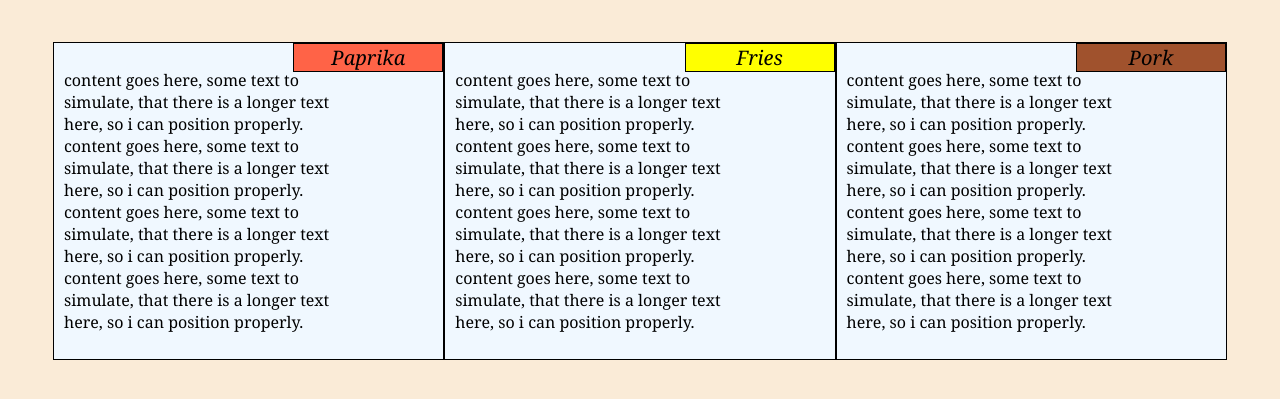
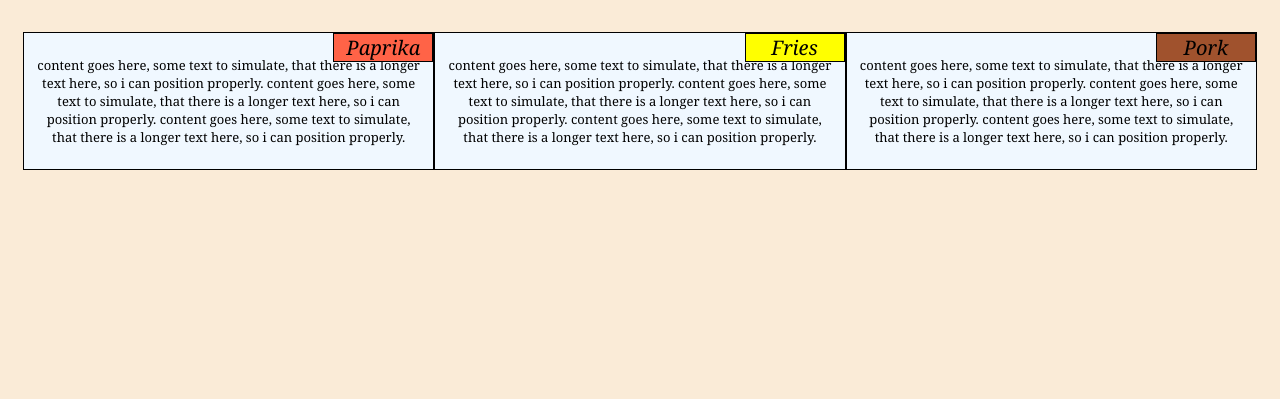
Before and after one commit to SimonNagy/coursera-module-02, a plain HTML site: page index.html in a window 1280 px wide. Shown: the part 79-478 px from the top of the page. Drawn offline with Linux system fonts and the light colour scheme.

Commit message:
wed-fix-03

```diff
--- a/css/style.css
+++ b/css/style.css
@@ -12,6 +12,11 @@ div {
     position: relative;
 }
 
+.row {
+    position: relative;
+    padding: 15px;
+}
+
 .container {
     background-color: aliceblue;
     border: 1px solid black;
@@ -21,20 +26,17 @@ div {
 .title {
     text-align: center;
     padding: 15px;
+    margin-bottom: 20px;
     font-size: 175%;
     text-transform: capitalize;
 }
 
 p {
     color: black;
-    width: 80%;
+    width: 100%;
     height: fit-content;
-    font-size: medium;
-}
-
-.row {
-    width: 100%;
-    padding: 45px;
+    font-size: small;
+    text-align: center;
 }
 
 @media (min-width: 992px) {
@@ -83,7 +85,7 @@ p {
     position: absolute;
     top: 0;
     right: 0;
-    width: 150px;
+    width: 100px;
     height: fit-content;
     border: 1px solid black;
     margin: 0;
@@ -103,12 +105,3 @@ p {
 .title3 {
     background-color: sienna;
 }
-
-.boxcontent {
-    position: absolute;
-    height: fit-content;
-    top: 30px;
-    bottom: 10px;
-    left: 10px;
-    right: 10px;
-}
--- a/index.html
+++ b/index.html
@@ -19,16 +19,12 @@
             there is a longer text here, so i can position properly.
             content goes here, some text to simulate, that
             there is a longer text here, so i can position properly.
-            content goes here, some text to simulate, that
-            there is a longer text here, so i can position properly.
         </p>
     </div>
 
     <div class="col-lg-4 col-md-6 container">
         <p class="boxtitle title2">Fries</p>
         <p>content goes here, some text to simulate, that
-            there is a longer text here, so i can position properly.
-            content goes here, some text to simulate, that
             there is a longer text here, so i can position properly.
             content goes here, some text to simulate, that
             there is a longer text here, so i can position properly.
@@ -45,8 +41,6 @@
             there is a longer text here, so i can position properly.
             content goes here, some text to simulate, that
             there is a longer text here, so i can position properly.
-            content goes here, some text to simulate, that
-            there is a longer text here, so i can position properly.
         </p>
     </div>
 
```
Also changed, not shown: 2 other files.
